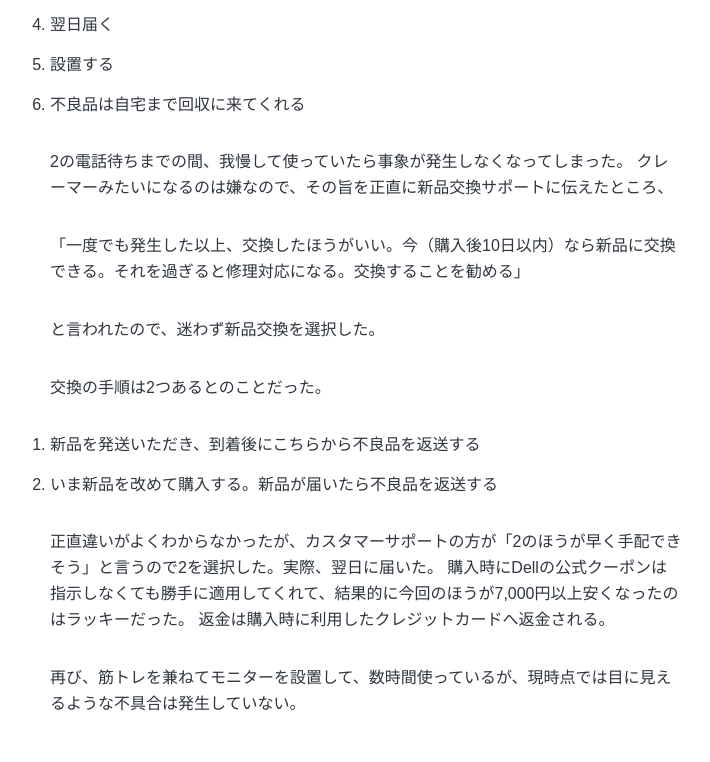
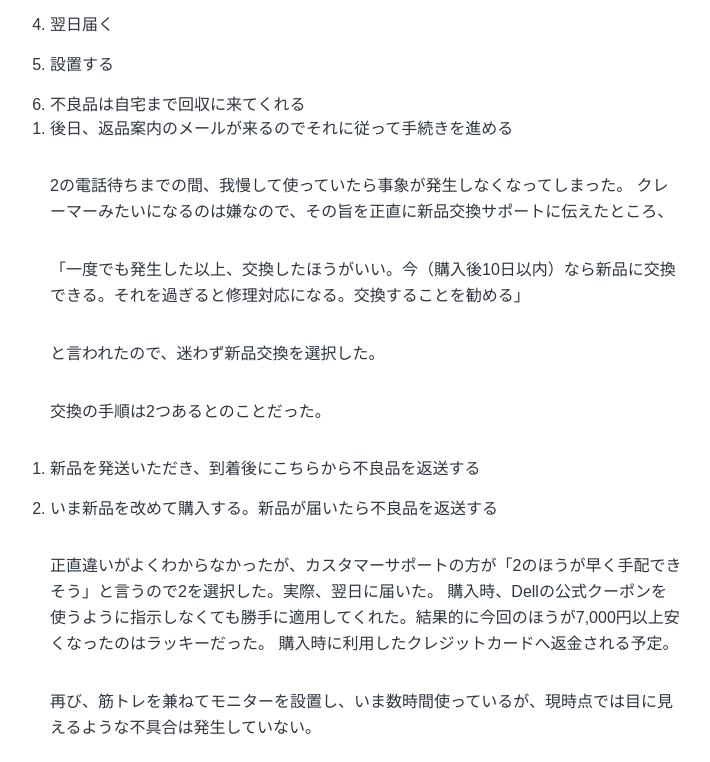
Before and after one commit to nabetama/nabetama.com, a Gatsby site: page /2022-06-28/ in a window 1280 px wide. Shown: the part 1409-2171 px from the top of the page, without its empty margins (274-984 px from the left). Built offline with nearby package versions, Linux system fonts and the light colour scheme; Gatsby itself is replaced by a stand-in of ours.

Commit message:
update 2022-06-28

```diff
--- a/content/blog/2022-06-28/index.md
+++ b/content/blog/2022-06-28/index.md
@@ -31,6 +31,7 @@ Dellのカスタマーサポートは担当者にすんなりつながって驚
 4. 翌日届く
 5. 設置する
 6. 不良品は自宅まで回収に来てくれる
+   1. 後日、返品案内のメールが来るのでそれに従って手続きを進める
 
 2の電話待ちまでの間、我慢して使っていたら事象が発生しなくなってしまった。
 クレーマーみたいになるのは嫌なので、その旨を正直に新品交換サポートに伝えたところ、
@@ -44,13 +45,15 @@ Dellのカスタマーサポートは担当者にすんなりつながって驚
 2. いま新品を改めて購入する。新品が届いたら不良品を返送する
 
 正直違いがよくわからなかったが、カスタマーサポートの方が「2のほうが早く手配できそう」と言うので2を選択した。実際、翌日に届いた。
-購入時にDellの公式クーポンは指示しなくても勝手に適用してくれて、結果的に今回のほうが7,000円以上安くなったのはラッキーだった。
-返金は購入時に利用したクレジットカードへ返金される。
+購入時、Dellの公式クーポンを使うように指示しなくても勝手に適用してくれた。結果的に今回のほうが7,000円以上安くなったのはラッキーだった。
+購入時に利用したクレジットカードへ返金される予定。
 
-再び、筋トレを兼ねてモニターを設置して、数時間使っているが、現時点では目に見えるような不具合は発生していない。
+再び、筋トレを兼ねてモニターを設置し、いま数時間使っているが、現時点では目に見えるような不具合は発生していない。
 
 ## まとめ
 
 * Dell サポートは親切
 * 10日以内であれば新品交換出来る
 * 使い勝手は最高の一言
+
+<iframe sandbox="allow-popups allow-scripts allow-modals allow-forms allow-same-origin" style="width:120px;height:240px;" marginwidth="0" marginheight="0" scrolling="no" frameborder="0" src="//rcm-fe.amazon-adsystem.com/e/cm?lt1=_blank&bc1=000000&IS2=1&bg1=FFFFFF&fc1=000000&lc1=0000FF&t=nabetama-22&language=ja_JP&o=9&p=8&l=as4&m=amazon&f=ifr&ref=as_ss_li_til&asins=B08TBJ4YTM&linkId=83040fe2a573256e78611771b7330ccc"></iframe>
```
